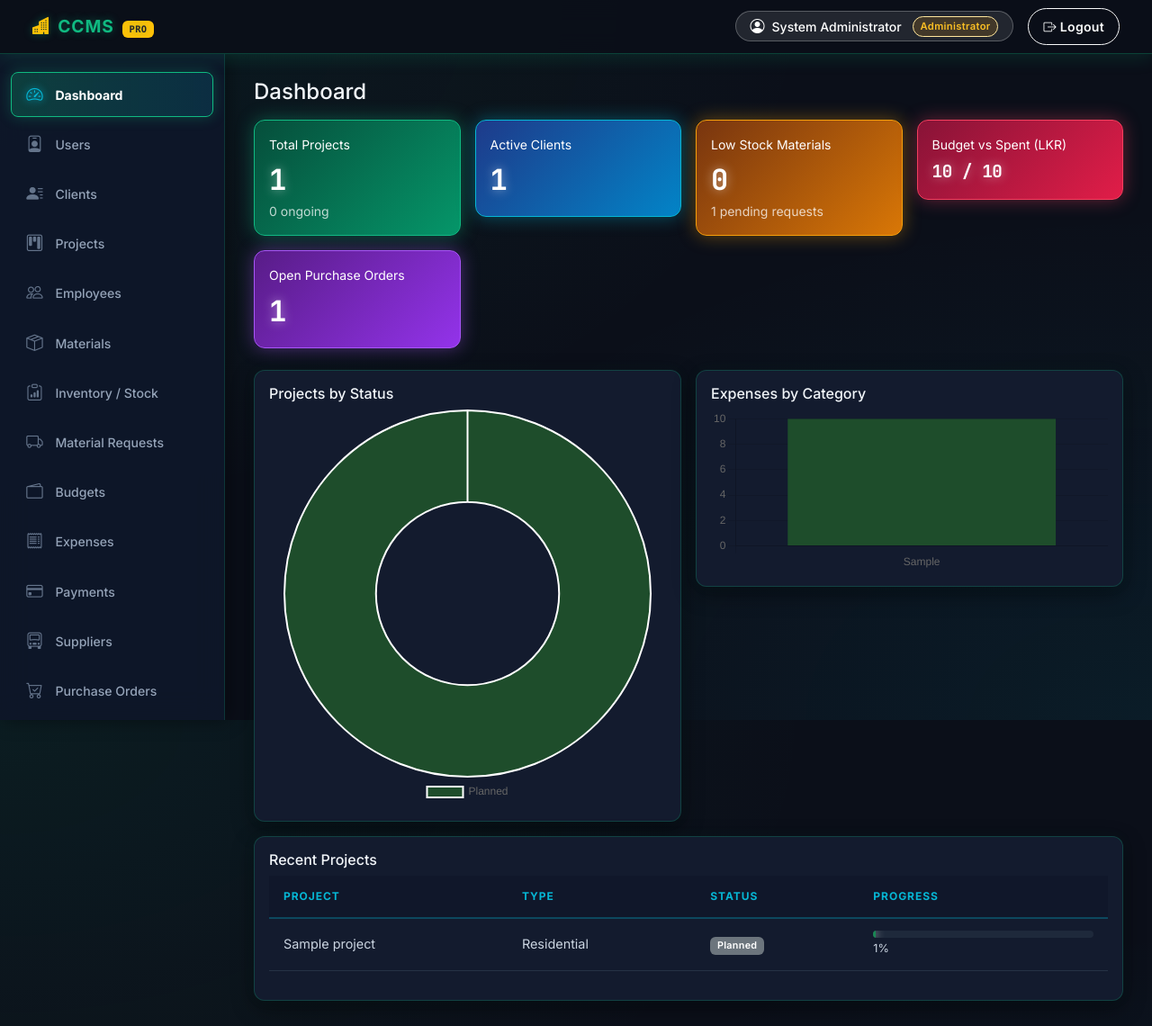
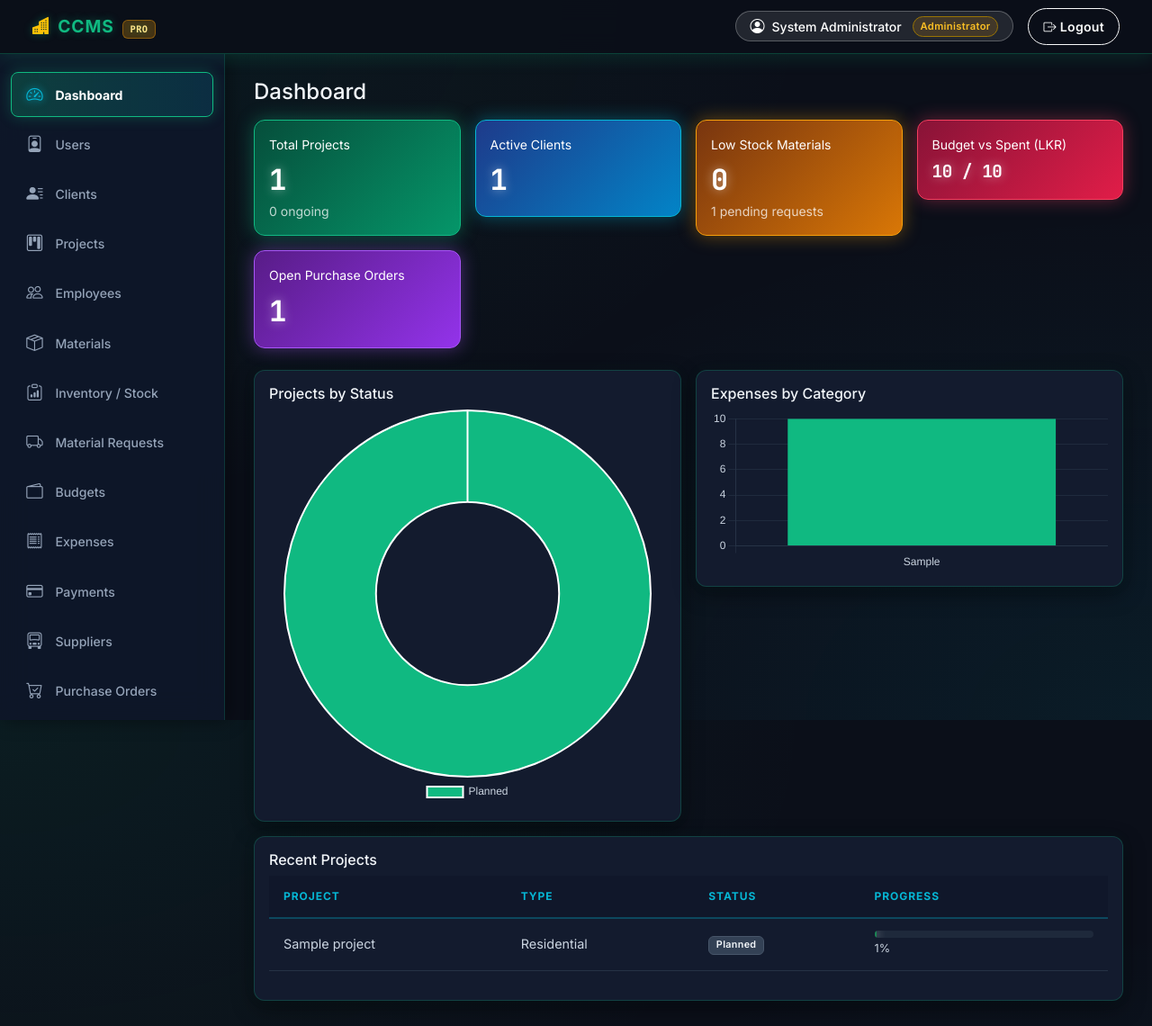
Before and after one commit to behanpeshala-cell/Chaminda-Construction-Management-System, a PHP site: page /dashboard.php in a window 1280 px wide. Shown: the whole page at 90% size. Run offline with PHP 8.4, Linux system fonts and the light colour scheme; a user stored in the database is signed in; tables that the repository leaves empty hold one stand-in row (values such as "Sample post").

Commit message:
font color

```diff
--- a/assets/css/style.css
+++ b/assets/css/style.css
@@ -2,6 +2,9 @@
 @import url('https://fonts.googleapis.com/css2?family=Inter:wght@300;400;500;600;700;800&family=JetBrains+Mono:wght@400;500;700&display=swap');
 
 :root {
+  --ccms-primary: #10b981;
+  --ccms-primary-dark: #059669;
+  --ccms-primary-light: #34d399;
   --ccms-bg: #0b0f19;
   --ccms-card-bg: #131b2e;
   --ccms-card-border: rgba(16, 185, 129, 0.2);
@@ -23,6 +26,18 @@
   --sidebar-width: 250px;
   --topbar-height: 60px;
   --radius: 0.75rem;
+
+  /* High contrast font colors for dark theme */
+  --bs-body-color: #f1f5f9;
+  --bs-body-color-rgb: 241, 245, 249;
+  --bs-secondary-color: #94a3b8;
+  --bs-secondary-color-rgb: 148, 163, 184;
+  --bs-tertiary-color: #64748b;
+  --bs-emphasis-color: #ffffff;
+  --bs-emphasis-color-rgb: 255, 255, 255;
+  --bs-link-color: #38bdf8;
+  --bs-link-hover-color: #7dd3fc;
+  color-scheme: dark;
 }
 
 body {
@@ -107,7 +147,7 @@ body {
   font-size: 1.15rem;
   width: 22px;
   text-align: center;
-  color: #64748b;
+  color: #94a3b8;
   transition: all 0.2s ease-in-out;
 }
 
@@ -279,10 +332,24 @@ body {
   display: block;
 }
 
+/* ---- Neon Lists ---- */
+.list-group {
+  --bs-list-group-color: var(--ccms-text-main);
+  --bs-list-group-bg: transparent;
+  --bs-list-group-border-color: rgba(51, 65, 85, 0.6);
+}
+
+.list-group-item {
+  color: var(--ccms-text-main) !important;
+  background-color: transparent !important;
+  border-color: rgba(51, 65, 85, 0.6) !important;
+}
+
 /* ---- Dark Neon Tables ---- */
 .table {
   color: #e2e8f0;
   --bs-table-bg: transparent;
+  --bs-table-color: #e2e8f0;
 }
 
 .table thead th {
@@ -380,6 +515,36 @@ body {
   font-weight: 600;
   letter-spacing: 0.03em;
   padding: 0.4em 0.7em;
+}
+
+.badge.bg-secondary {
+  background-color: #334155 !important;
+  color: #f1f5f9 !important;
+  border: 1px solid #475569;
+}
+
+.badge.bg-info {
+  background-color: rgba(6, 182, 212, 0.2) !important;
+  color: #67e8f9 !important;
+  border: 1px solid rgba(6, 182, 212, 0.4);
+}
+
+.badge.bg-success {
+  background-color: rgba(16, 185, 129, 0.2) !important;
+  color: #6ee7b7 !important;
+  border: 1px solid rgba(16, 185, 129, 0.4);
+}
+
+.badge.bg-danger {
+  background-color: rgba(244, 63, 94, 0.2) !important;
+  color: #fda4af !important;
+  border: 1px solid rgba(244, 63, 94, 0.4);
+}
+
+.badge.bg-warning {
+  background-color: rgba(245, 158, 11, 0.25) !important;
+  color: #fde68a !important;
+  border: 1px solid rgba(245, 158, 11, 0.4);
 }
 
 .bg-warning-subtle {
--- a/chaminda-construction-website.html
+++ b/chaminda-construction-website.html
@@ -29,8 +29,8 @@
     --cyan-glow: rgba(56, 189, 248, 0.2);
 
     --text-primary: #F8FAFC;
-    --text-secondary: #94A3B8;
-    --text-muted: #64748B;
+    --text-secondary: #CBD5E1;
+    --text-muted: #94A3B8;
 
     --border-light: rgba(255, 255, 255, 0.08);
     --border-glow: rgba(16, 185, 129, 0.35);
--- a/dashboard.php
+++ b/dashboard.php
@@ -145,15 +145,19 @@ require_once __DIR__ . '/includes/page_start.php';
 
 <script src="https://cdn.jsdelivr.net/npm/chart.js@4.4.4/dist/chart.umd.min.js"></script>
 <script>
+if (typeof Chart !== 'undefined') {
+  Chart.defaults.color = '#cbd5e1';
+  Chart.defaults.borderColor = 'rgba(51, 65, 85, 0.4)';
+}
 <?php if (in_array($role, ['Administrator','Project Manager','Site Staff'])): ?>
 new Chart(document.getElementById('projStatusChart'), {
   type: 'doughnut',
   data: {
     labels: <?php echo json_encode(array_column($projByStatus,'status')); ?>,
     datasets: [{ data: <?php echo json_encode(array_column($projByStatus,'c')); ?>,
-      backgroundColor: ['#1e4d2b','#0d6efd','#d98e04','#198754','#b02a37'] }]
+      backgroundColor: ['#10b981','#06b6d4','#f59e0b','#3b82f6','#f43f5e'] }]
   },
-  options: { plugins: { legend: { position: 'bottom' } } }
+  options: { plugins: { legend: { position: 'bottom', labels: { color: '#cbd5e1' } } } }
 });
 <?php endif; ?>
 
@@ -163,9 +167,15 @@ new Chart(document.getElementById('expCategoryChart'), {
   data: {
     labels: <?php echo json_encode(array_column($expByCategory,'category')); ?>,
     datasets: [{ label: 'LKR', data: <?php echo json_encode(array_column($expByCategory,'total')); ?>,
-      backgroundColor: '#1e4d2b' }]
+      backgroundColor: '#10b981' }]
   },
-  options: { plugins: { legend: { display: false } } }
+  options: {
+    plugins: { legend: { display: false } },
+    scales: {
+      x: { ticks: { color: '#cbd5e1' }, grid: { color: 'rgba(51, 65, 85, 0.4)' } },
+      y: { ticks: { color: '#cbd5e1' }, grid: { color: 'rgba(51, 65, 85, 0.4)' } }
+    }
+  }
 });
 <?php endif; ?>
 </script>
--- a/forgot_password.php
+++ b/forgot_password.php
@@ -1,6 +1,6 @@
 <?php require_once __DIR__ . '/includes/auth.php'; ?>
 <!DOCTYPE html>
-<html lang="en">
+<html lang="en" data-bs-theme="dark">
 <head>
 <meta charset="UTF-8"><meta name="viewport" content="width=device-width, initial-scale=1.0">
 <title>Forgot Password - CCMS</title>
--- a/includes/header.php
+++ b/includes/header.php
@@ -1,5 +1,5 @@
 <!DOCTYPE html>
-<html lang="en">
+<html lang="en" data-bs-theme="dark">
 <head>
 <meta charset="UTF-8">
 <meta name="viewport" content="width=device-width, initial-scale=1.0">
--- a/login.php
+++ b/login.php
@@ -55,7 +55,7 @@ if ($_SERVER['REQUEST_METHOD'] === 'POST') {
 }
 ?>
 <!DOCTYPE html>
-<html lang="en">
+<html lang="en" data-bs-theme="dark">
 <head>
 <meta charset="UTF-8">
 <meta name="viewport" content="width=device-width, initial-scale=1.0">
```
Also changed, not shown: other parts of assets/css/style.css (+125 -1 lines).
